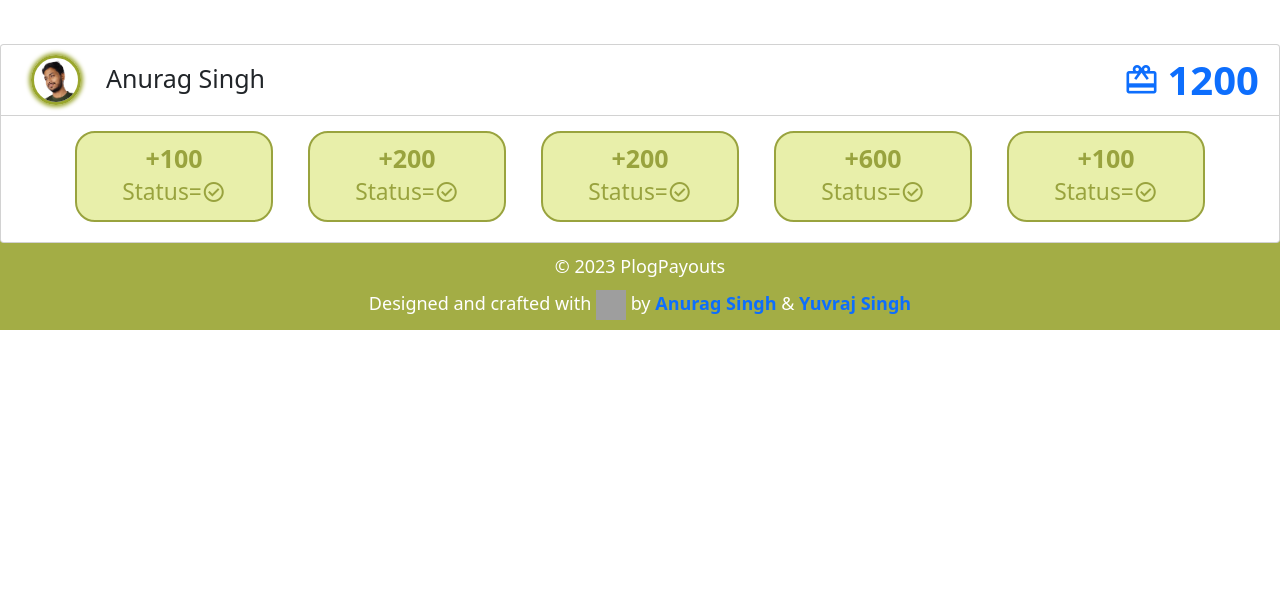
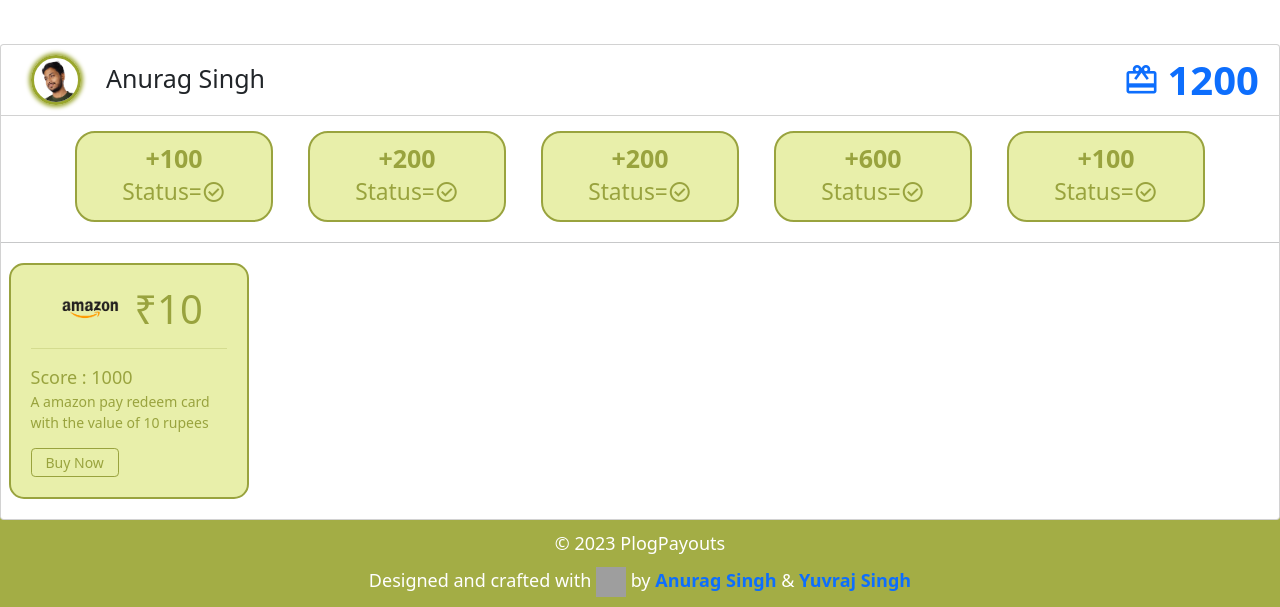
Before and after one commit to anurag6569201/PlogPayouts, a Django app: page /redeem in a window 1280 px wide. Shown: the part 606-1213 px from the top of the page. Before the commit the page ends 936 px from the top, so only its background shows below. Run offline with Django 5.2, Linux system fonts and the light colour scheme; a user stored in the database is signed in; data comes from the database, SQL or seed files in the repository; both versions use the stored data as it was after the commit; some libraries are stand-ins or nearby versions; grey boxes are pictures that could not be loaded.

Commit message:
added redeem cards as a voucher form

```diff
--- a/webapp/core/admin.py
+++ b/webapp/core/admin.py
@@ -1,5 +1,5 @@
 from django.contrib import admin
-from .models import ScratchCard
+from .models import ScratchCard,redeemCards,total_pts
 
 class ScratchCardAdmin(admin.ModelAdmin):
     list_display = ('cid','code', 'points', 'is_redeemed', 'expiration_date', 'issued_date', 'last_redeemed_date')
@@ -7,3 +7,5 @@ class ScratchCardAdmin(admin.ModelAdmin):
     search_fields = ('code',)
 
 admin.site.register(ScratchCard, ScratchCardAdmin)
+admin.site.register(redeemCards)
+admin.site.register(total_pts)
--- a/webapp/core/models.py
+++ b/webapp/core/models.py
@@ -25,3 +25,18 @@ class ScratchCard(models.Model):
             self.save()
             return True
         return False
+
+
+class redeemCards(models.Model):
+    rcid = models.UUIDField(default=uuid.uuid4, editable=False, unique=True)
+    user = models.ForeignKey(User, on_delete=models.CASCADE)
+    money=models.IntegerField()
+    score=models.IntegerField()
+    image=models.ImageField(upload_to='blog_images/', null=True, blank=True)
+    code = models.CharField(unique=True,max_length=100)
+    is_redeemed = models.BooleanField(default=False)
+    desc=models.CharField(max_length=100)
+
+class total_pts(models.Model):
+    user = models.ForeignKey(User, on_delete=models.CASCADE)
+    totalpts=models.IntegerField(default=0)
--- a/webapp/core/views.py
+++ b/webapp/core/views.py
@@ -1,5 +1,5 @@
 from django.shortcuts import render, HttpResponse, redirect
-from core.models import ScratchCard
+from core.models import ScratchCard,redeemCards,total_pts
 from django.db.models import Sum
 
 from userauths.models import UserProfile
@@ -64,11 +64,17 @@ def user_redeem(request):
     score = PredictionModel.objects.filter(user=request.user)
     totalpoints = PredictionModel.objects.filter(user=request.user, is_redeemed=True).aggregate(Sum('score_of_image'))['score_of_image__sum'] or 0
 
+    total_pts_instance, created = total_pts.objects.get_or_create()
+    total_pts_instance.totalpts = totalpoints
+    total_pts_instance.save()
+
+    redeemcard=redeemCards.objects.all()
     context = {
         "user_profile": user_profile,
         "vouchers": vouchers,
         "totalpoints": totalpoints,
         "score":score,
+        "redeemcard":redeemcard,
     }
     if not request.user.verified:
         return render(request, 'core/redeem.html', context)
--- a/webapp/static/assets/style/redeem.css
+++ b/webapp/static/assets/style/redeem.css
@@ -17,11 +17,13 @@
 .redeem-points {
     margin-left: auto;
 }
-.redeem-points a{
+
+.redeem-points a {
     display: flex;
     align-items: center;
     font-size: 2em;
 }
+
 .redeem-score {
     font-size: 2em;
     font-weight: 700;
@@ -47,28 +49,32 @@
     font-weight: 600;
     font-size: 4em;
 }
-#voucher-code{
+
+#voucher-code {
     font-size: 5em;
     font-weight: 700;
     opacity: .8;
 }
 
-.score_body{
+.score_body {
     text-align: center;
     background-color: rgba(223, 233, 135, 0.705);
     border: 2px solid #99a33e;
     border-radius: 2em;
 }
-.score_h1{
+
+.score_h1 {
     color: #99a33e;
     font-weight: 700;
 }
-.score_status{
+
+.score_status {
     display: flex;
     align-items: center;
     justify-content: center;
 }
-.check_status a{
+
+.check_status a {
     padding: .1em .6em;
     border: 1px solid #99a33e;
     border-radius: .3em;
@@ -76,3 +82,48 @@
     color: white;
     font-size: .8em;
 }
+.coupancards .card {
+    width: 240px;
+    border: none;
+    max-height: 260px;
+    border-radius: 15px;
+    padding: 20px;
+    background-color: rgba(223, 233, 135, 0.705);
+    border: 2px solid #99a33e;
+}
+.coupancards .percent {
+    font-size: 40px;
+    color: #99a33e;
+}
+.coupancards .discount {
+    font-size: 1.8em;
+    color: #99a33e;
+}
+.coupancards .line {
+    color: #99a33e;
+}
+.modal-footer button,
+.coupancards button{
+    font-size: 1.4em;
+    padding: .2em 1em;
+    border-radius: .3em;
+    border: 1px solid #99a33e;
+    color: #99a33e;
+    background-color: transparent;
+}
+.modal-footer button:hover,
+.coupancards button:hover{
+    background-color: rgba(223, 233, 135, 0.705);
+    color: #99a33e;
+}
+.coupancards .tempbtn{
+    pointer-events: none;
+    opacity: .6;
+}
+
+.rc_score,
+.rc_price,
+.rc_idcard{
+    font-size: 1.8em;
+    color: #99a33e;
+}
--- a/webapp/templete/core/post_form.html
+++ b/webapp/templete/core/post_form.html
@@ -89,6 +89,7 @@
                                 overflow-y: auto;
                                 border-radius: .2em;
                                 padding: .3em;
+                                background-color: #cbd477;
                             }
                         </style>
                     </div>
@@ -102,6 +103,7 @@
                     </div>
                     <div class="row mt-2">
                         <div class="col-md-12">
+                            {% if userposts %}
                             {% for p in userposts %}
                             <article class="postcard light col-md-12" style="margin-top: 1em;">
                                 <a class="postcard__img_link" href="#">
@@ -144,6 +146,9 @@
                                 </div>
                             </article>
                             {% endfor %}
+                            {% else %}
+                            <h1>No Post yet made by you !!</h1>
+                            {% endif %}
                         </div>
                     </div>
                 </div>
--- a/webapp/templete/core/redeem.html
+++ b/webapp/templete/core/redeem.html
@@ -59,8 +59,8 @@
         <div class="row" style="gap: 2em;justify-content: center;">
             {% if score|length == 0 %}
             <div class="col-md-12" style="text-align: center;">
-                    <h1 style="color: #99a33e;">You don't have any score yet...</h1>
-                </div>
+                <h1 style="color: #99a33e;">You don't have any score yet...</h1>
+            </div>
             {% else %}
             {% for score in score %}
             <div class="col-md-2">
@@ -73,15 +73,121 @@
                         <span style="font-size: 1.3em;">Status=</span><span class="material-symbols-outlined">schedule</span>
                         {% endif %}
                     </h3>
-
                 </div>
             </div>
             {% endfor %}
-            {% endif %}
+            {% endif %} <hr>
+        </div>
+        <div class="row" style="margin-top: 2em;">
+            {% for rc in redeemcard %}
+            <div class="coupancards">
+                <div class="card">
+                    <div class="text-center">
+                        <div class="d-flex text-center" style="justify-content: center;gap: 1em;">
+                            <img src="{{ rc.image.url }}" width="70" />
+                            <div class="d-flex flex-column ml-1">
+                                <h1 class="mb-0 percent">₹{{ rc.money }}</h1>
+                            </div>
+                        </div>
+                    </div>
+                    <br>
+                    <hr class="line"/>
+                    <br>
+                    <span class="discount">Score : {{ rc.score }}</span>
+                    <span style="font-size: 1.4em;color: #99a33e;">{{ rc.desc }}</span>
+                    <input type="hidden" value="{{ rc.rcid }}" style="font-size: 1.4em;color: #99a33e;">
+                    <div class="d-flex justify-content-between align-items-center mt-4">
+                        {% if totalpoints >= rc.score %}
+                        <button type="button" class="btn btn-primary" data-bs-toggle="modal" data-bs-target="#exampleModal">
+                            Buy Now
+                        </button>
+                        {% else %}
+                        <button type="button" class="btn btn-primary tempbtn" data-bs-toggle="modal" data-bs-target="#exampleModal">
+                            Buy Now
+                        </button>
+                        {% endif %}
+                    </div>
+                </div>
+            </div>
+            {% endfor %}
+
         </div>
     </div>
 
+</div>
+<!-- Button trigger modal -->
 
-</div>
 
+  <!-- Modal -->
+  <div class="modal fade" id="exampleModal" tabindex="-1" aria-labelledby="exampleModalLabel" aria-hidden="true">
+    <div class="modal-dialog modal-dialog-centered">
+      <div class="modal-content">
+        <div class="modal-header">
+          <h1 style="color: #99a33e;" class="modal-title fs-7" id="exampleModalLabel">Redeem Card</h1>
+          <button type="button" class="btn-close fs-5" data-bs-dismiss="modal" aria-label="Close"></button>
+        </div>
+        <div class="modal-body">
+          <div class="col-md-12">
+
+          </div>
+        </div>
+        <div class="modal-footer">
+          <button type="button" class="btn" data-bs-dismiss="modal">Close</button>
+          <button type="button" class="btn">Confirm Buy</button>
+        </div>
+      </div>
+    </div>
+  </div>
+
+  <script>
+    // Wait for the document to be ready
+    document.addEventListener("DOMContentLoaded", function() {
+        // Get all Buy Now buttons
+        const buyNowButtons = document.querySelectorAll('.btn-primary[data-bs-toggle="modal"]');
+
+        // Add click event listener to each Buy Now button
+        buyNowButtons.forEach(function(button) {
+            button.addEventListener('click', function() {
+                // Extract information about the clicked redeem card
+                const redeemCard = {
+                    image: button.closest('.coupancards').querySelector('img').src,
+                    money: button.closest('.coupancards').querySelector('.percent').textContent,
+                    score: button.closest('.coupancards').querySelector('.discount').textContent.split(':')[1].trim(),
+                    desc: button.closest('.coupancards').querySelector('span').textContent,
+                    idcard: button.closest('.coupancards').querySelector('input').value
+                };
+
+                // Populate modal with redeem card information
+                const modalBody = document.querySelector('.modal-body');
+                modalBody.innerHTML = `
+                    <img class="rc_image" src="${redeemCard.image}" width="100" />
+                    <h1 class="rc_price">Price: ${redeemCard.money}</h1>
+                    <p class="rc_score">Score required: ${redeemCard.score}</p>
+                    <p class="rc_idcard">Id : ${redeemCard.idcard}</p>
+                `;
+
+                // When Confirm Buy button is clicked
+                const confirmButton = document.querySelector('.modal-footer .btn:last-of-type');
+                confirmButton.addEventListener('click', function() {
+                    // Here you can send an AJAX request to your Django backend to deduct the score
+                    // For simplicity, let's just simulate the deduction
+                    const totalPointsElement = document.querySelector('.redeem-points .redeem-score');
+                    const totalPoints = parseInt(totalPointsElement.textContent);
+                    const scoreRequired = parseInt(redeemCard.score);
+                    if (totalPoints >= scoreRequired) {
+                        // Deduct score and update UI
+                        totalPointsElement.textContent = totalPoints - scoreRequired;
+                        // Here you can also mark the redeem card as purchased
+                        // For simplicity, let's just close the modal
+                        const modal = document.querySelector('#exampleModal');
+                        const modalInstance = bootstrap.Modal.getInstance(modal);
+                        modalInstance.hide();
+                    } else {
+                        alert('Insufficient score to purchase this redeem card.');
+                    }
+                });
+            });
+        });
+    });
+</script>
 {% endblock content %}
```
Also changed, not shown: webapp/templete/core/contribute.html (+12 -1 lines), webapp/core/migrations/0001_initial.py (added), webapp/core/migrations/0002_redeemcards_rcid.py (added), webapp/core/migrations/0003_redeemcards_score.py (added), webapp/core/migrations/0004_total_pts.py (added), webapp/core/migrations/0005_total_pts_user.py (added), webapp/core/migrations/__init__.py (added), webapp/db.sqlite3, webapp/media/blog_images/336259963_1158371028192265_4650046457484723965_n.jpeg (added), webapp/media/blog_images/R_4.png (added), webapp/media/blog_images/R_4_lO5ipvh.png (added), webapp/media/contributions/waste1_aPUGi8v.png (added).
